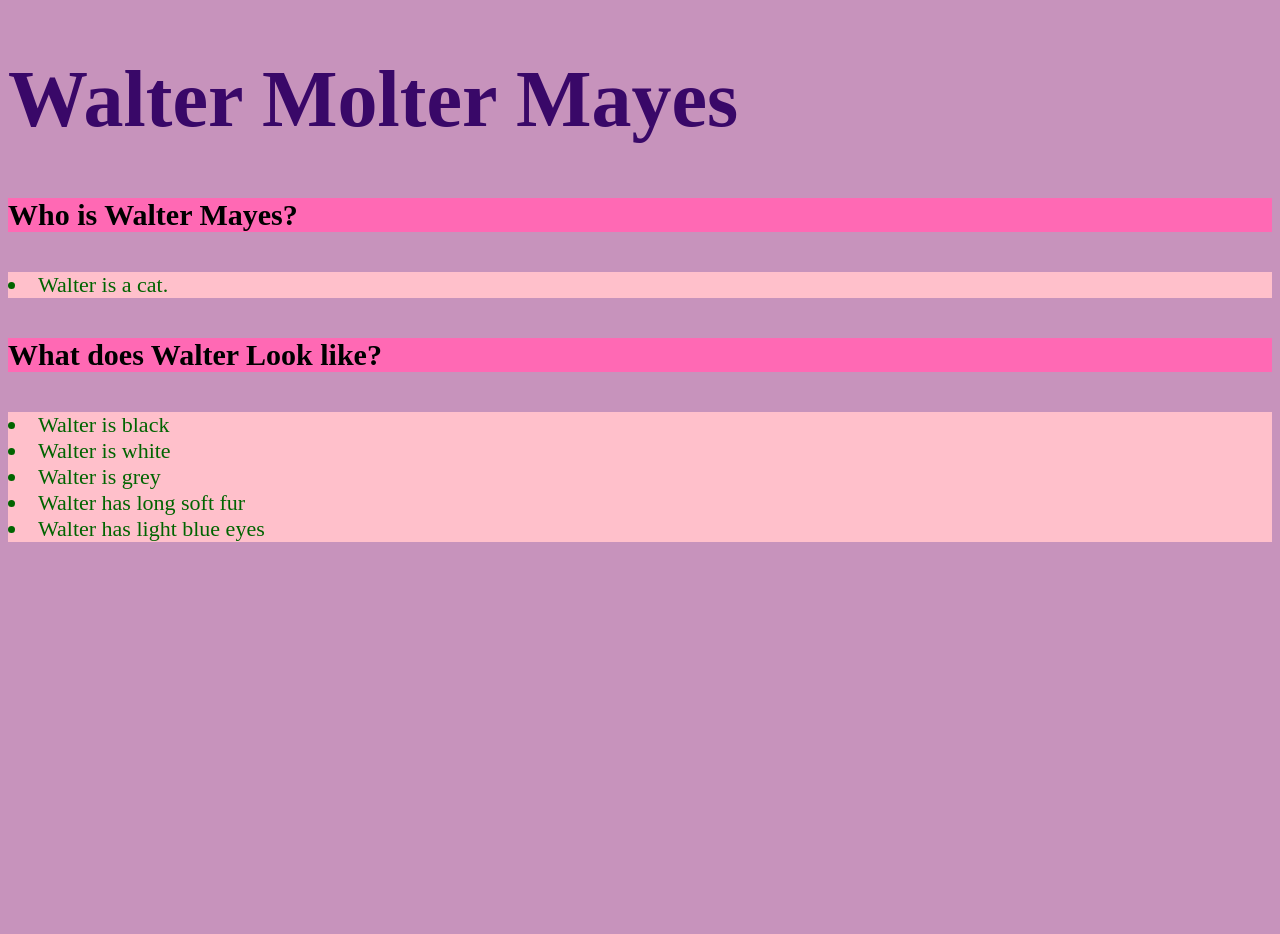
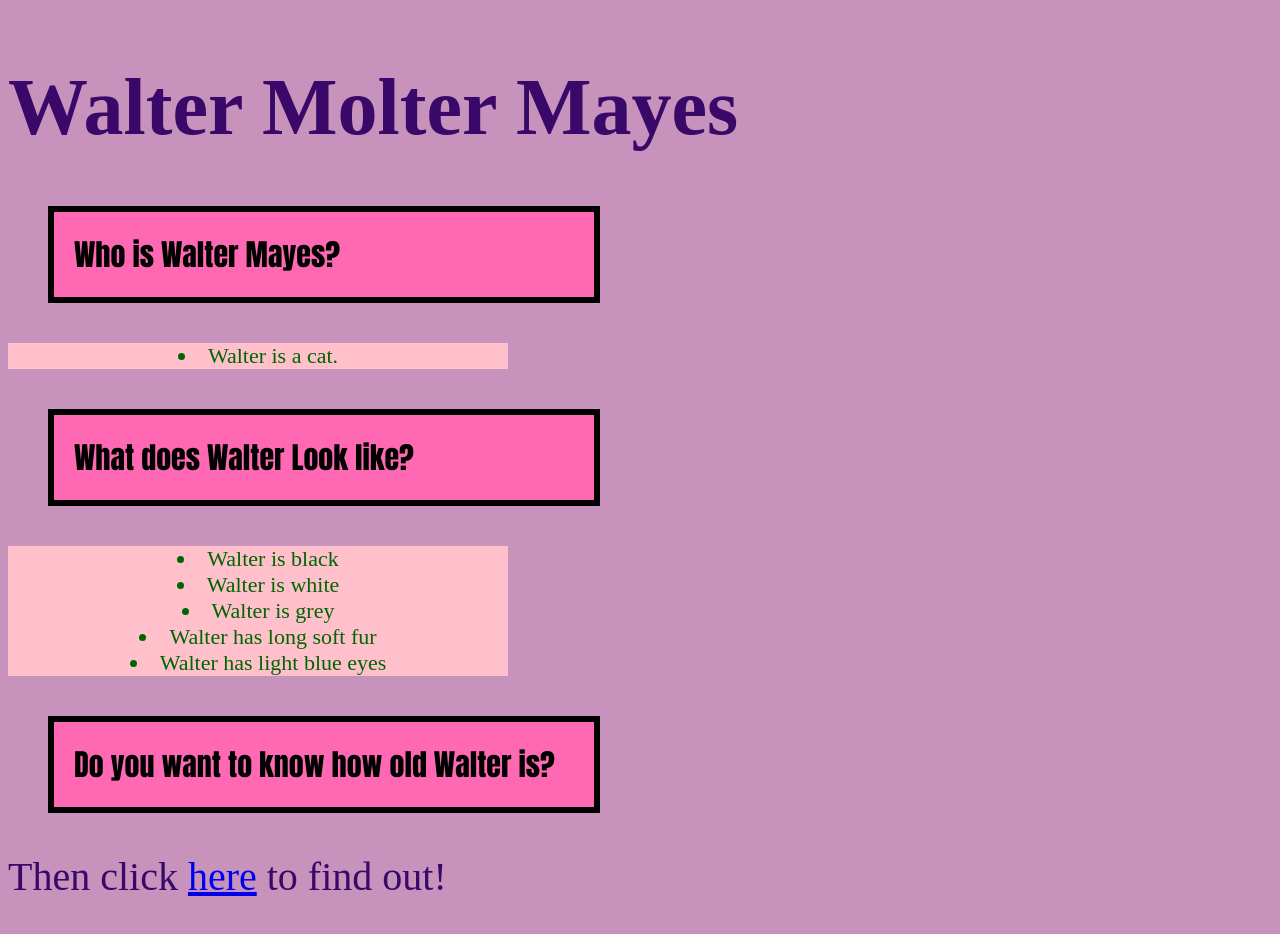
Before and after one commit to CoconutDan/Cheat-sheets, a plain HTML site: page walter-facts/walter-facts.html in a window 1280 px wide. Before the commit the page ends 800 px from the top, so only its background shows below. Drawn offline with Linux system fonts and the light colour scheme.

Commit message:
added walter-age.html to walter-facts

```diff
--- a/walter-facts/css/style.css
+++ b/walter-facts/css/style.css
@@ -2,14 +2,19 @@ body {
 background-color: rgb(199, 147, 188);
 color: rgb(57, 8, 104);
 font-size: 40px;
-
-
+align-items: center;
+align-content: center;
 }
 
 h2 {
     background-color: hotpink;
     color: black;
-    font-size: 30px
+    font-size: 30px;
+    font-family:Impact, Haettenschweiler, 'Arial Narrow Bold', sans-serif;
+    border: 6px solid black;
+    width:500px;
+    padding: 20px;
+    margin: 40px;
 }
 
 
@@ -17,5 +22,11 @@ li {
     background-color: pink;
     color:darkgreen;
     font-size: 22px;
+    width: 500px;
+    text-align: center;
+
+
+
+
 
 }
--- /dev/null
+++ b/walter-facts/walter-age/css/style.css
@@ -0,0 +1,33 @@
+body {
+    padding: 10px;
+    margin: 50px 50px 50px 50px;
+    font-size: 25px;
+    background-color: bisque;
+    border: 30px solid pink;
+}
+
+
+h1{
+    padding: 3px;
+    margin: 0 auto;
+    font-size: 50px;
+    background-color: rgba(4, 243, 243, 0.274);
+    border: 20px solid blue;
+    text-align: center;
+    font-family: Cambria;
+    width: 450px;
+}
+
+span{
+width: 50px;
+border: 1px solid palevioletred;
+color: green;
+text-align:right;
+margin: 0 0 0 300px;
+
+
+
+
+
+
+}
--- a/walter-facts/walter-facts.html
+++ b/walter-facts/walter-facts.html
@@ -31,6 +31,10 @@
 
     </p>
 
+    <h2>Do you want to know how old Walter is?</h2>
+
+    <p>Then click <a href="./walter-age/walter-age.html">here</a>
+    to find out!</p>
 
 </body>
 </html>
```
Also changed, not shown: walter-facts/walter-age/walter-age.html (added, +44 -0 lines).
